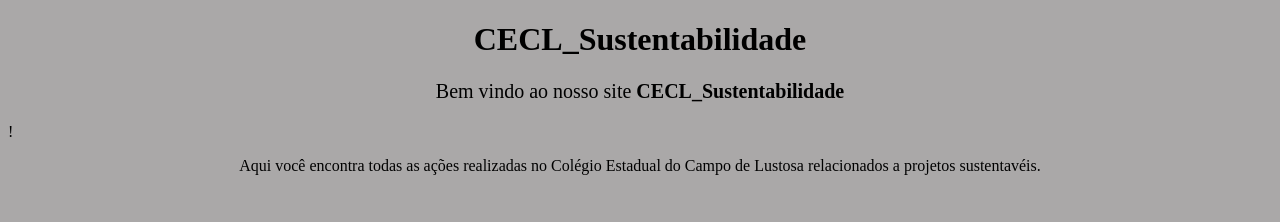
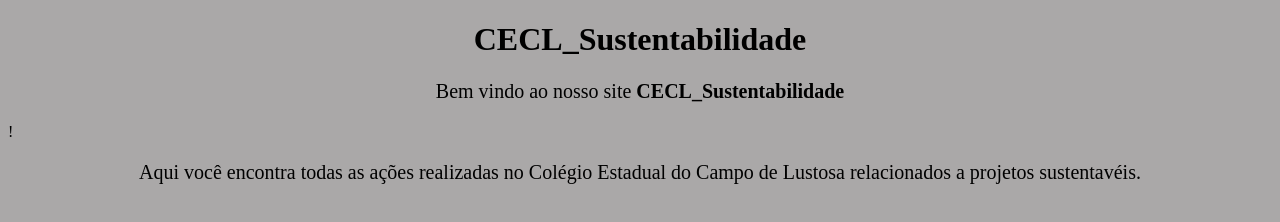
Before and after one commit to PROFEDAYA/CECL_sustentabilidade-, a plain HTML site: page index.html in a window 1280 px wide. Drawn offline with Linux system fonts and the light colour scheme.

Commit message:
nova tag

```diff
--- a/index.html
+++ b/index.html
@@ -8,6 +8,6 @@
 <body>
     <h1 style="text-align: center">CECL_Sustentabilidade</h1>
     <p style="font-size: 20px"<em>Bem vindo ao nosso site <strong>CECL_Sustentabilidade</strong></em></p> !
-<p>Aqui você encontra todas as ações realizadas no Colégio Estadual do Campo de Lustosa relacionados a projetos sustentavéis.</p>
+<p style="font-size: 20px"> Aqui você encontra todas as ações realizadas no Colégio Estadual do Campo de Lustosa relacionados a projetos sustentavéis.</p>
 </body>
 </html>
```
